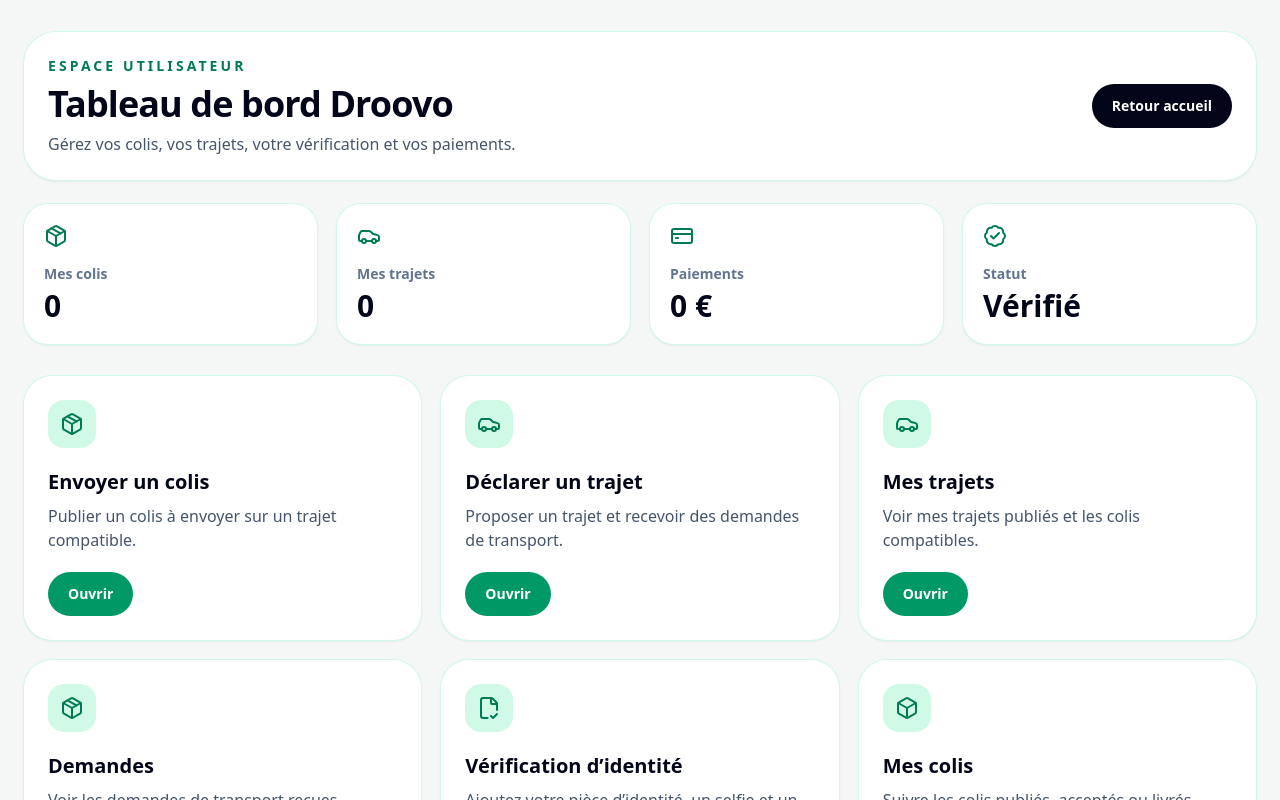
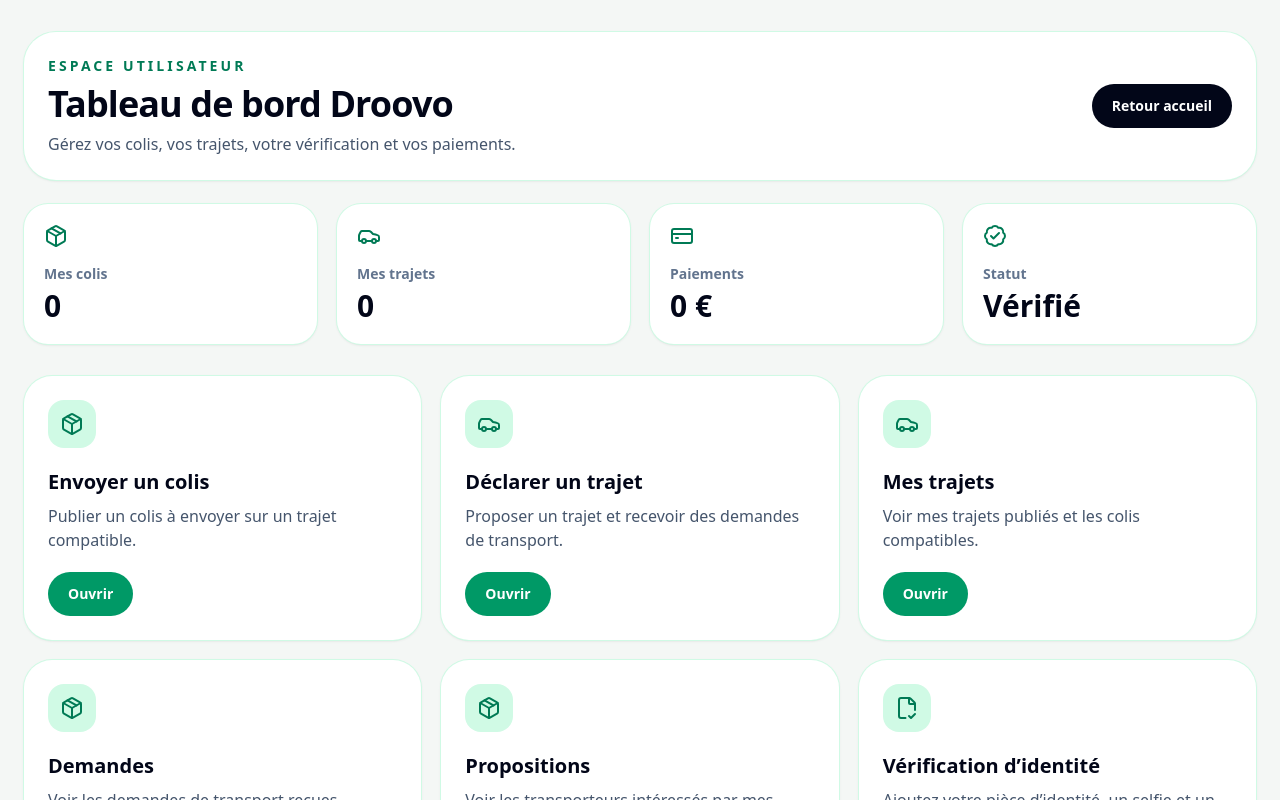
Before and after one commit to lafere75-del/Droovo, a Next.js app: page /dashboard in a window 1280 px wide. Shown: the top 800 px of the page. Built offline with nearby package versions, Linux system fonts and the light colour scheme.

Commit message:
Update page.jsx

```diff
--- a/app/dashboard/page.jsx
+++ b/app/dashboard/page.jsx
@@ -121,6 +121,7 @@
         </section>
 
         <section className="mt-8 grid gap-5 md:grid-cols-2 lg:grid-cols-3">
+
           <ActionCard
             icon={Package}
             title="Envoyer un colis"
@@ -152,6 +153,13 @@
           />
 
           <ActionCard
+            icon={Package}
+            title="Propositions"
+            text="Voir les transporteurs intéressés par mes colis."
+            href="/dashboard/propositions"
+          />
+
+          <ActionCard
             icon={FileCheck2}
             title="Vérification d’identité"
             text="Ajoutez votre pièce d’identité, un selfie et un RIB."
@@ -178,6 +186,7 @@
             text="Modifier mes informations personnelles."
             href="/dashboard/profil"
           />
+
         </section>
 
         <section className="mt-8 grid gap-6 lg:grid-cols-2">
```
